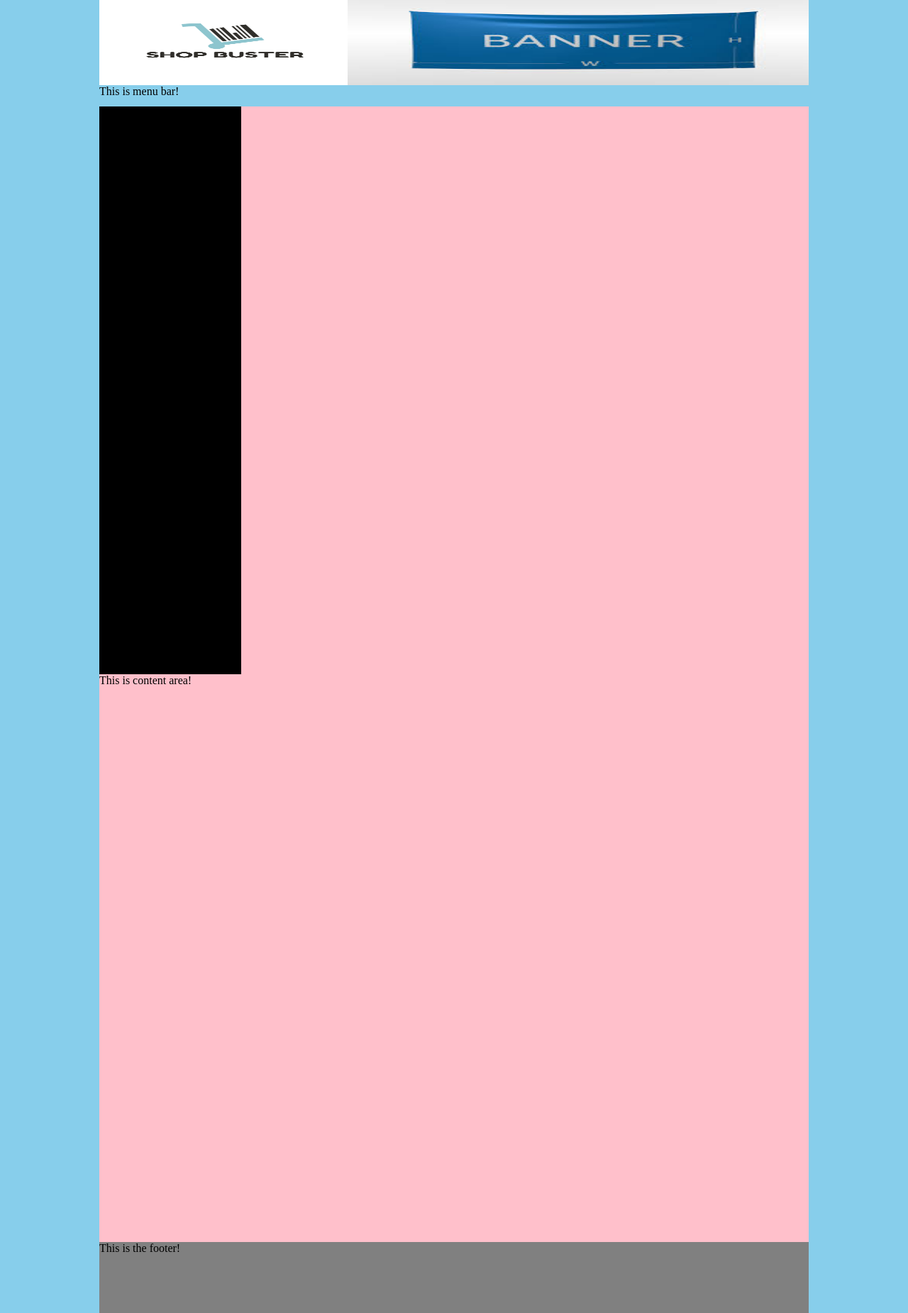
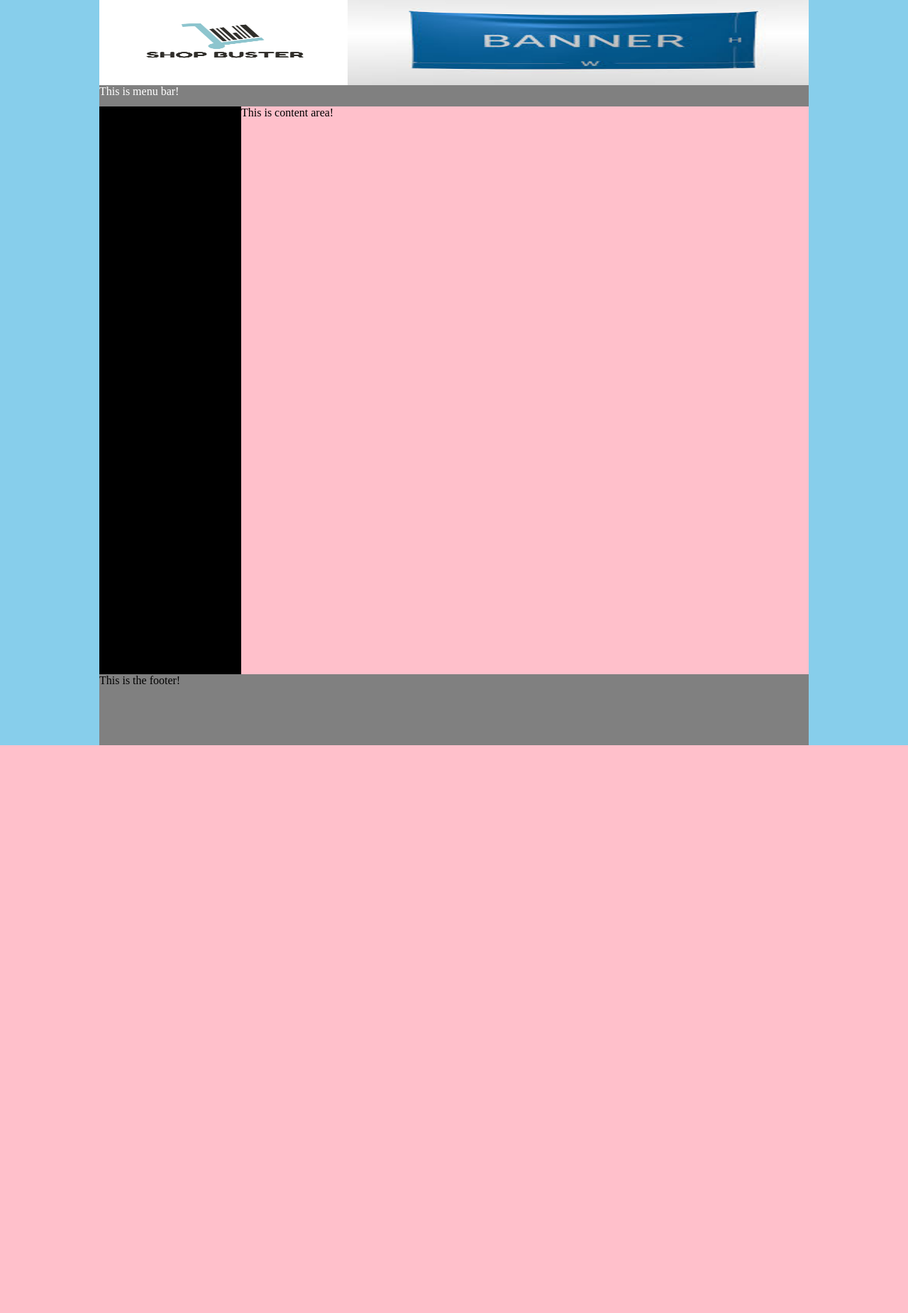
Before and after one commit to DarshanPable15/E-Commerce, a PHP site: page / in a window 1280 px wide. Shown: the whole page at 71% size. After the commit the page ends 1050 px from the top, so only its background shows below. Run offline with PHP 8.4, Linux system fonts and the light colour scheme.

Commit message:
Basic Website Layout

```diff
--- a/index.php
+++ b/index.php
@@ -12,9 +12,9 @@
 			<img id="logo" src="images/logo.png">
 			<img id="banner" src="images/banner.png">
 
-			<div>This is menu bar!</div>
+		</div>
 
-		</div>
+		<div class="menubar">This is menu bar!</div>
 
 		<div class="content_wrapper">
 
--- a/styles/style.css
+++ b/styles/style.css
@@ -36,13 +36,20 @@ body {background: skyblue;}
 
 .header_wrapper {
 	width: 1000px;
-	height: 150px;
+	height: 100px;
 	margin: auto;
 }
 
 #logo {float: left; height: 120px; width: 350px;}
 
 #banner {float: right; height: 120px; width: 650px;}
+
+.menubar {
+	width: 1000px;
+	height: 50px;
+	background: grey;
+	color: white;
+}
 
 .content_wrapper {
 	width: 1000px;
@@ -52,7 +59,7 @@ body {background: skyblue;}
 }
 
 #content_area {
-	width: 1000px;
+	width: 800px;
 	height: 800px;
 	float: right;
 	background: pink;
```
